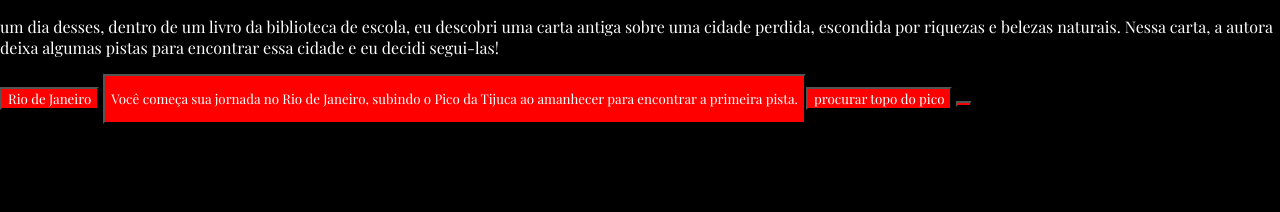
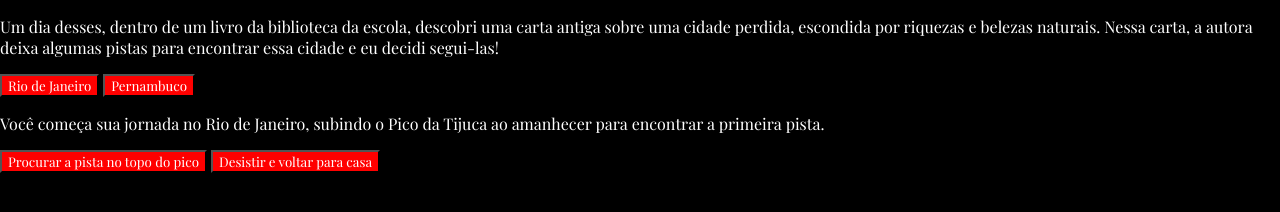
Before and after one commit to Nextage01/hora-de-aventura, a plain HTML site: page index.html in a window 1280 px wide. Both pictures are taken after a click on the button "Rio de Janeiro". Drawn offline with nearby package versions, Linux system fonts and the light colour scheme; a web font is replaced by a local one.

Commit message:
colocando codigo java script

```diff
--- a/index.html
+++ b/index.html
@@ -10,21 +10,20 @@
     <title>hora de aventura</title>
 </head>
 <body>
-
     <main>
         <div class="passo ativo" id="passo-0">
-            <p>um dia desses, dentro de um livro da biblioteca de escola, eu descobri uma carta
-                antiga sobre uma cidade perdida, escondida por riquezas e belezas naturais.
-                Nessa carta, a autora deixa algumas pistas para encontrar essa cidade e eu decidi segui-las!</p>
+            <p>Um dia desses, dentro de um livro da biblioteca da escola, descobri uma carta antiga sobre uma cidade perdida, escondida por riquezas e belezas naturais. Nessa carta, a autora deixa algumas pistas para encontrar essa cidade e eu decidi segui-las!</p>
             <button class="btn-proximo" data-proximo="1">Rio de Janeiro</button>
-            <button class="btn-proximo" data-proximo="2>Pernambuco</button>
-        <div>
-            <div class="passo" id="passo-1">
-                <p>Você começa sua jornada no Rio de Janeiro, subindo o Pico da Tijuca ao amanhecer para encontrar a primeira pista.</p>
-                <button class="btn-proximo" data-proximo="3">procurar topo do pico</button>
-                <button class="btn-proximo" data-proximo="4>desistir e voltar pra casa</button>
-            <div>
-    </main>
+            <button class="btn-proximo" data-proximo="2">Pernambuco</button>
+        </div>
+        <div class="passo" id="passo-1">
+            <p>Você começa sua jornada no Rio de Janeiro, subindo o Pico da Tijuca ao amanhecer para encontrar a primeira pista.</p>
+            <button class="btn-proximo" data-proximo="3">Procurar a pista no topo do pico</button>
+            <button class="btn-proximo" data-proximo="4">Desistir e voltar para casa</button>
+        </div>
+        </main>
+        <script src="index.js"></script>
+
 
 
 </body>
--- a/index.js
+++ b/index.js
@@ -0,0 +1,11 @@
+const avanca = document.querySelectorAll('.btn-proximo');
+
+avanca.forEach(button => {
+    button.addEventListener('click', function(){
+        const atual = document.querySelector('.ativo');
+        const proximoPasso = 'passo-' + this.getAttribute('data-proximo');
+
+        atual.classList.remove('ativo');
+        document.getElementById(proximoPasso).classList.add('ativo');
+    })
+})
```
